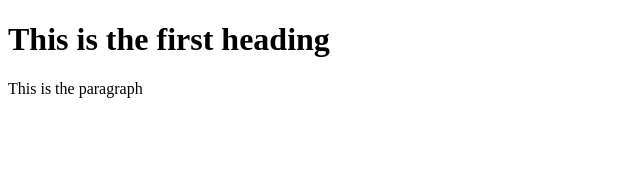
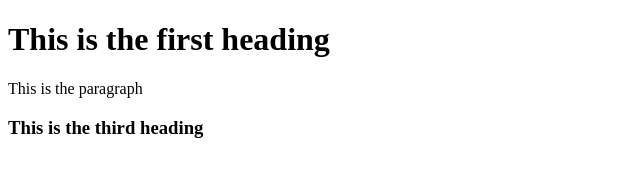
Before and after one commit to sushanacharya/GitMICcht, a plain HTML site: page index.html in a window 1280 px wide. Shown: the whole page, without its empty margins (0-640 px from the left). Drawn offline with Linux system fonts and the light colour scheme.

Commit message:
Added third heading

```diff
--- a/index.html
+++ b/index.html
@@ -9,5 +9,6 @@
 <body>
     <h1>This is the first heading</h1>
     <p>This is the paragraph</p>
+    <h3>This is the third heading</h3>
 </body>
 </html>
```
